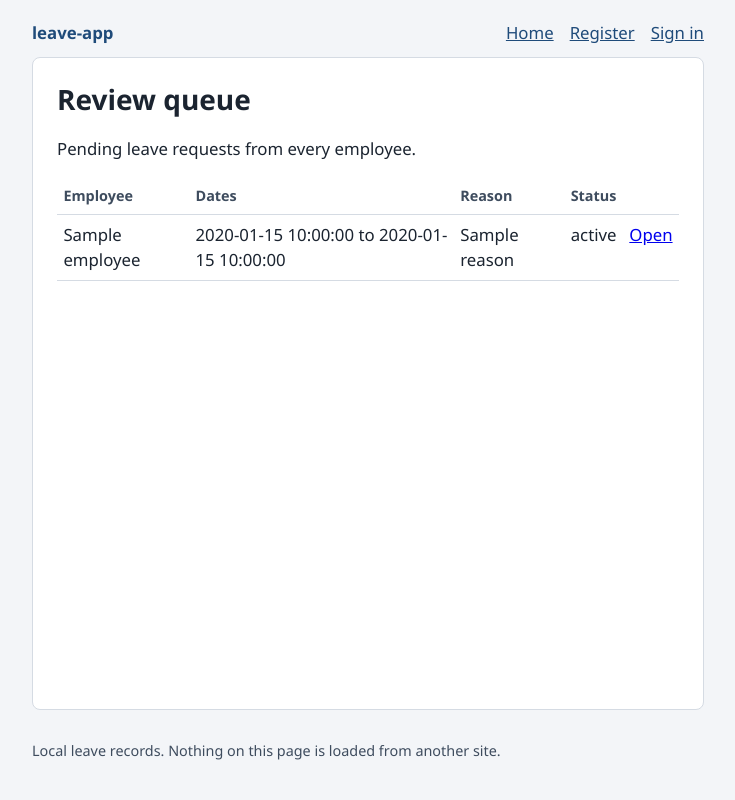
After one commit to mjoha/zfg-leave-app, a FastAPI app: template app/templates/review_queue.html in a window 1280 px wide. The commit adds this page. Shown: the whole page, without its empty margins (272-1007 px from the left). Run offline with FastAPI, Linux system fonts and the light colour scheme; the template is opened without the code that fills it: most values are stand-ins (such as "Sample title", 1, 10 or a date in 2020).

Commit message:
F-009: add the administrator review queue.
Administrators can see pending requests and open them. Employees cannot open the queue or another person's request.

Co-authored-by: Cursor <cursoragent@cursor.com>

```diff
--- a/app/main.py
+++ b/app/main.py
@@ -14,15 +14,17 @@ from app.config import get_settings
 from app.database import get_db
 from app.leave import (
     LeaveStateError,
+    can_view_leave_request,
     create_leave_request,
     get_leave_request,
     inclusive_days,
     list_leave_requests_for_user,
+    list_pending_reviews,
     status_label,
     validate_leave_request,
     withdraw_leave_request,
 )
-from app.models import STATUS_PENDING, User
+from app.models import ROLE_ADMINISTRATOR, STATUS_PENDING, User
 from app.users import (
     DuplicateEmailError,
     authenticate,
@@ -314,13 +316,42 @@ def leave_request_detail(request: Request, request_id: int, db: Session = Depend
         return templates.TemplateResponse(request, "database_unavailable.html", {}, status_code=503)
     if user is None:
         return RedirectResponse(url="/login", status_code=303)
-    if row is None or row.user_id != user.id:
+    if row is None or not can_view_leave_request(user, row):
         return templates.TemplateResponse(request, "not_found.html", {}, status_code=404)
     return templates.TemplateResponse(
         request,
         "request_detail.html",
         _detail_context(row, user, [], withdrawn=request.query_params.get("withdrawn") == "1"),
     )
+
+
+def _review_rows(rows: list[tuple]) -> list[dict[str, object]]:
+    return [
+        {
+            "id": row.id,
+            "employee": employee_name,
+            "start_date": row.start_date.isoformat(),
+            "end_date": row.end_date.isoformat(),
+            "reason": row.reason,
+            "status_label": status_label(row.status),
+        }
+        for row, employee_name in rows
+    ]
+
+
+@app.get("/reviews", response_class=HTMLResponse)
+def review_queue(request: Request, db: Session = Depends(get_db)) -> Response:
+    try:
+        user = load_session_user(request, db)
+        rows = list_pending_reviews(db) if user is not None and user.role == ROLE_ADMINISTRATOR else []
+    except OperationalError:
+        db.rollback()
+        return templates.TemplateResponse(request, "database_unavailable.html", {}, status_code=503)
+    if user is None:
+        return RedirectResponse(url="/login", status_code=303)
+    if user.role != ROLE_ADMINISTRATOR:
+        return templates.TemplateResponse(request, "forbidden.html", {}, status_code=403)
+    return templates.TemplateResponse(request, "review_queue.html", {"reviews": _review_rows(rows)})
 
 
 @app.post("/requests/{request_id}/withdraw")
--- a/app/templates/base.html
+++ b/app/templates/base.html
@@ -15,6 +15,9 @@
       {% if current_user %}
         <a href="/requests" data-testid="nav-requests">My requests</a>
         <a href="/requests/new" data-testid="nav-new-request">New request</a>
+        {% if current_user.role == "administrator" %}
+          <a href="/reviews" data-testid="nav-review">Review</a>
+        {% endif %}
         <a href="/profile" data-testid="nav-profile">Profile</a>
         <span data-testid="nav-user">{{ current_user.display_name }}</span>
         <form method="post" action="/logout" data-testid="logout-form">
--- a/app/templates/request_detail.html
+++ b/app/templates/request_detail.html
@@ -32,4 +32,7 @@
     </form>
   {% endif %}
   <p><a href="/requests" data-testid="request-detail-back">Back to my requests</a></p>
+  {% if current_user.role == "administrator" %}
+    <p><a href="/reviews" data-testid="review-back">Back to the review queue</a></p>
+  {% endif %}
 {% endblock %}
--- /dev/null
+++ b/app/templates/review_queue.html
@@ -0,0 +1,34 @@
+{% extends "base.html" %}
+
+{% block title %}Review queue{% endblock %}
+
+{% block content %}
+  <h1>Review queue</h1>
+  <p>Pending leave requests from every employee.</p>
+  {% if reviews %}
+    <table data-testid="review-queue">
+      <thead>
+        <tr>
+          <th>Employee</th>
+          <th>Dates</th>
+          <th>Reason</th>
+          <th>Status</th>
+          <th></th>
+        </tr>
+      </thead>
+      <tbody>
+        {% for item in reviews %}
+          <tr data-testid="review-row">
+            <td data-testid="review-employee">{{ item.employee }}</td>
+            <td>{{ item.start_date }} to {{ item.end_date }}</td>
+            <td>{{ item.reason }}</td>
+            <td data-testid="request-status">{{ item.status_label }}</td>
+            <td><a href="/requests/{{ item.id }}" data-testid="review-open">Open</a></td>
+          </tr>
+        {% endfor %}
+      </tbody>
+    </table>
+  {% else %}
+    <p data-testid="review-empty">No requests are waiting for review.</p>
+  {% endif %}
+{% endblock %}
```
Also changed, not shown: app/leave.py (+15 -1 lines), app/templates/forbidden.html (added, +9 -0 lines), tests/test_review_queue.py (added, +80 -0 lines), README.md.
